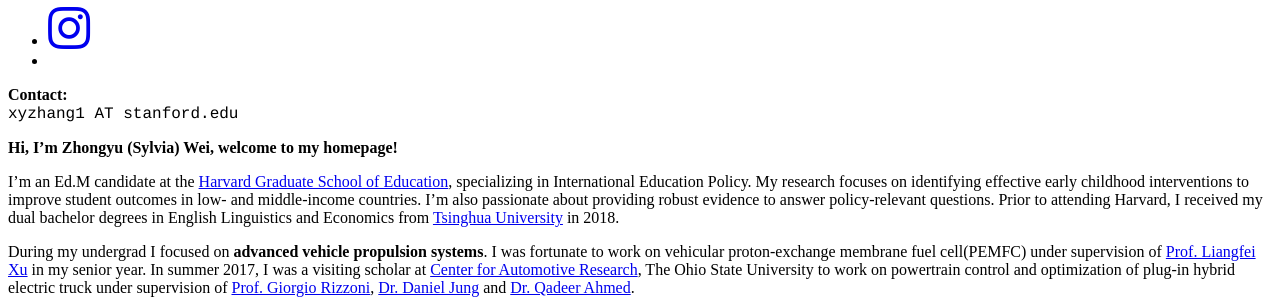
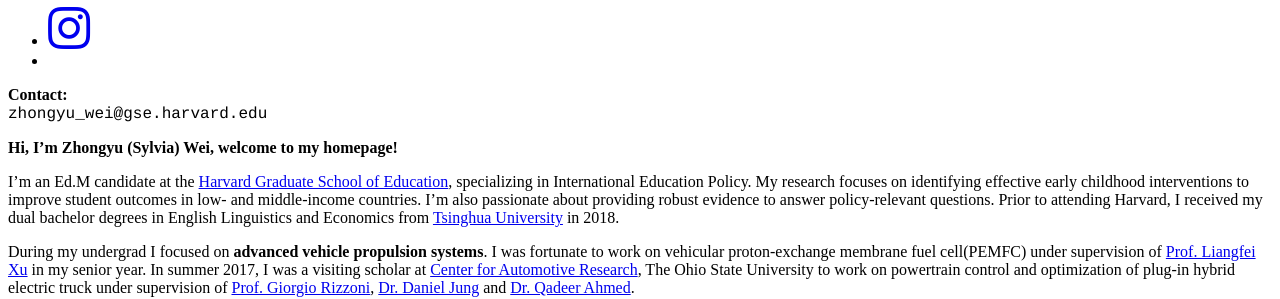
Before and after one commit to Sylviawzy/Sylviawzy.github.io, a Jekyll site: the page built from index.md, in a window 1280 px wide. Shown: the part 1138-1437 px from the top of the page. Built offline with Jekyll 4.4.1, drawn with Linux system fonts in a browser that asks for light colours; our own code applies the rules of GitHub Pages for plain Markdown files; a style sheet for code colours, icons or effects is not loaded.

Commit message:
Update default.html

```diff
--- a/_layouts/default.html
+++ b/_layouts/default.html
@@ -33,12 +33,12 @@
         {% if site.github.is_user_page %}
         <p class="view"><strong>Links:</strong></p>
         <ul class = "view">
-          <li><a href="https://www.linkedin.com/in/xieyuan-zhang-1a02aa137/"><i class="fab fa-linkedin-in fa-3x"></i></a></li>
-          <li><a href="https://www.instagram.com/francis.zxy/"><i class="fab fa-instagram fa-3x"></i></a></li>
+          <li><a href="https://www.linkedin.com/in/zhongyu-sylvia-wei-074301bb/"><i class="fab fa-linkedin-in fa-3x"></i></a></li>
+          <li><a href="https://www.instagram.com/sylviawzy1206/"><i class="fab fa-instagram fa-3x"></i></a></li>
           <li><a href="https://scholar.google.com/citations?user=v9iKz5sAAAAJ&hl=en"><i class="ai ai-google-scholar-square ai-3x"></i></a></li>
         </ul>
 
-        <p class="view"><strong>Contact:</strong><br /><font face = "courier"> xyzhang1 AT stanford.edu</font></p>
+        <p class="view"><strong>Contact:</strong><br /><font face = "courier"> zhongyu_wei@gse.harvard.edu</font></p>
         {% endif %}
 
         {% if site.show_downloads %}
```
